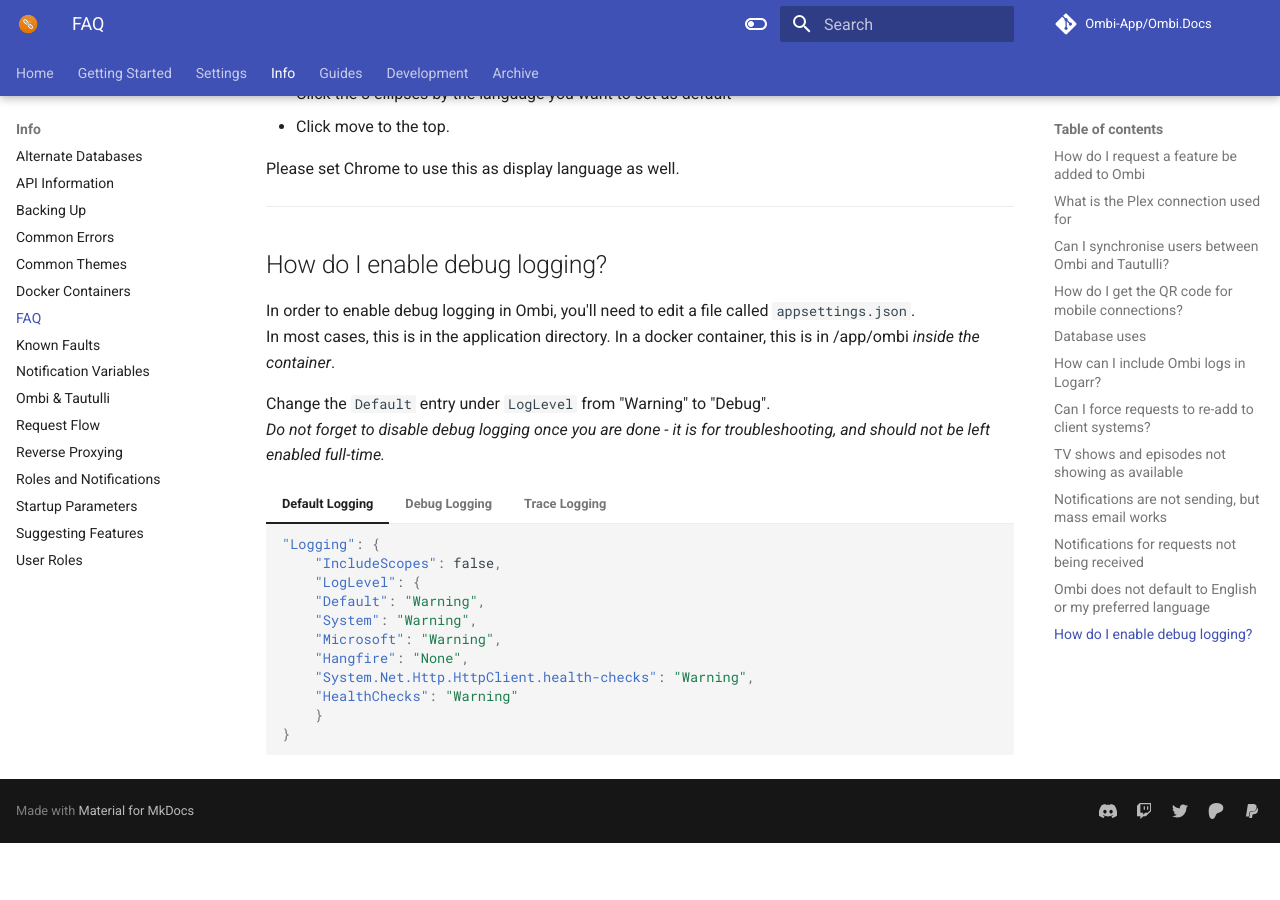
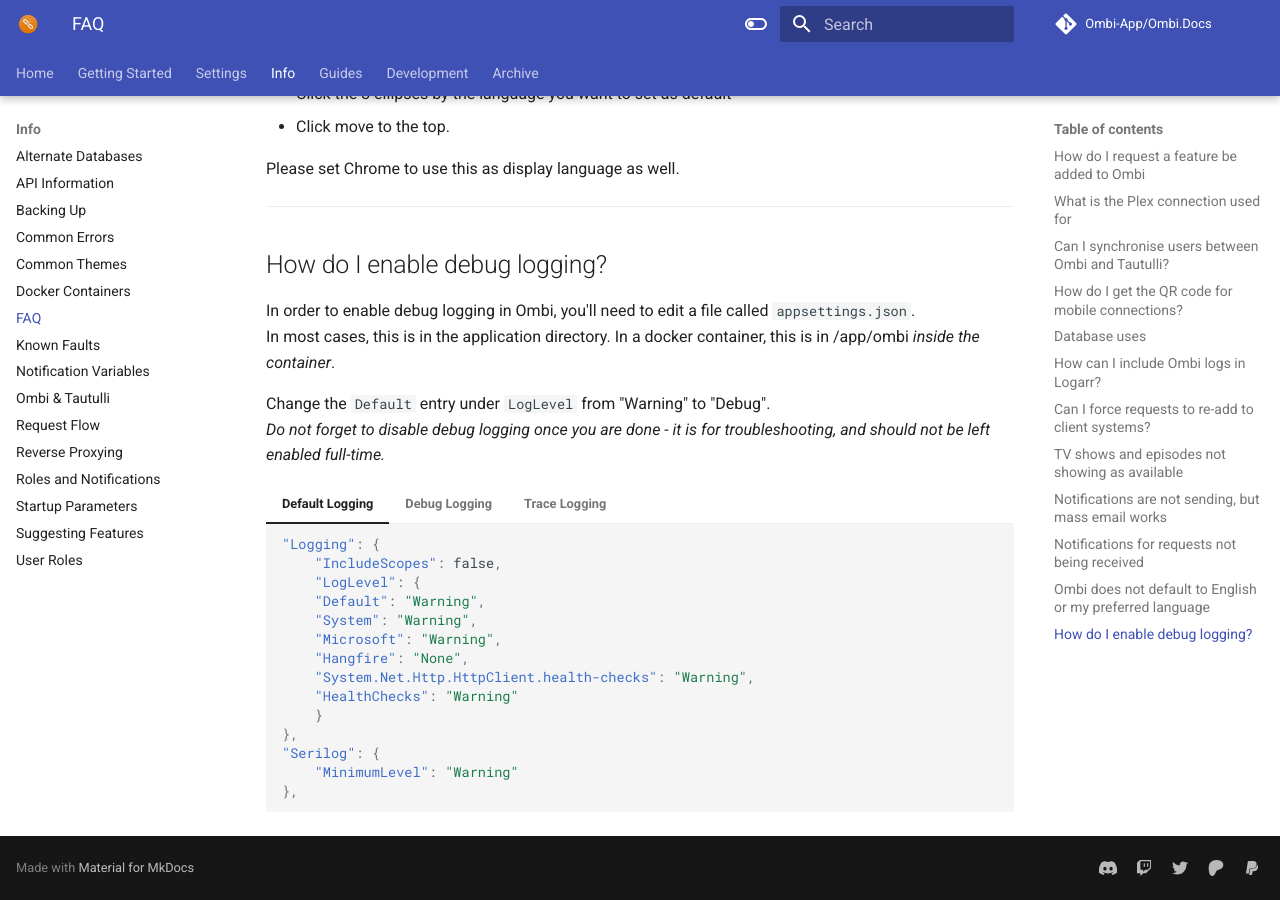
Before and after one commit to Ombi-app/Ombi.Docs, an MkDocs documentation site: the page built from docs/info/faq.md, in a window 1280 px wide and 900 px high, scrolled down 3514 px. Built offline with MkDocs 1.6.1 and Material for MkDocs 9.7.7, drawn with Linux system fonts in a browser that asks for light colours; comment, search, counter and statistics services are not loaded; before the commit the page ends 4357 px from its top, so only the background shows below that.

Commit message:
Add serilog to debug #219

````diff
--- a/docs/info/faq.md
+++ b/docs/info/faq.md
@@ -171,7 +171,10 @@
         "System.Net.Http.HttpClient.health-checks": "Warning",
         "HealthChecks": "Warning"
         }
-    }
+    },
+    "Serilog": {
+        "MinimumLevel": "Warning"
+    },
     ```
 
 === "Debug Logging"
@@ -186,7 +189,10 @@
         "System.Net.Http.HttpClient.health-checks": "Warning",
         "HealthChecks": "Warning"
         }
-    }
+    },
+    "Serilog": {
+        "MinimumLevel": "Debug"
+    },
     ```
 
 === "Trace Logging"
@@ -201,5 +207,8 @@
         "System.Net.Http.HttpClient.health-checks": "Warning",
         "HealthChecks": "Warning"
         }
-    }
+    },
+    "Serilog": {
+        "MinimumLevel": "Trace"
+    },
     ```
````
